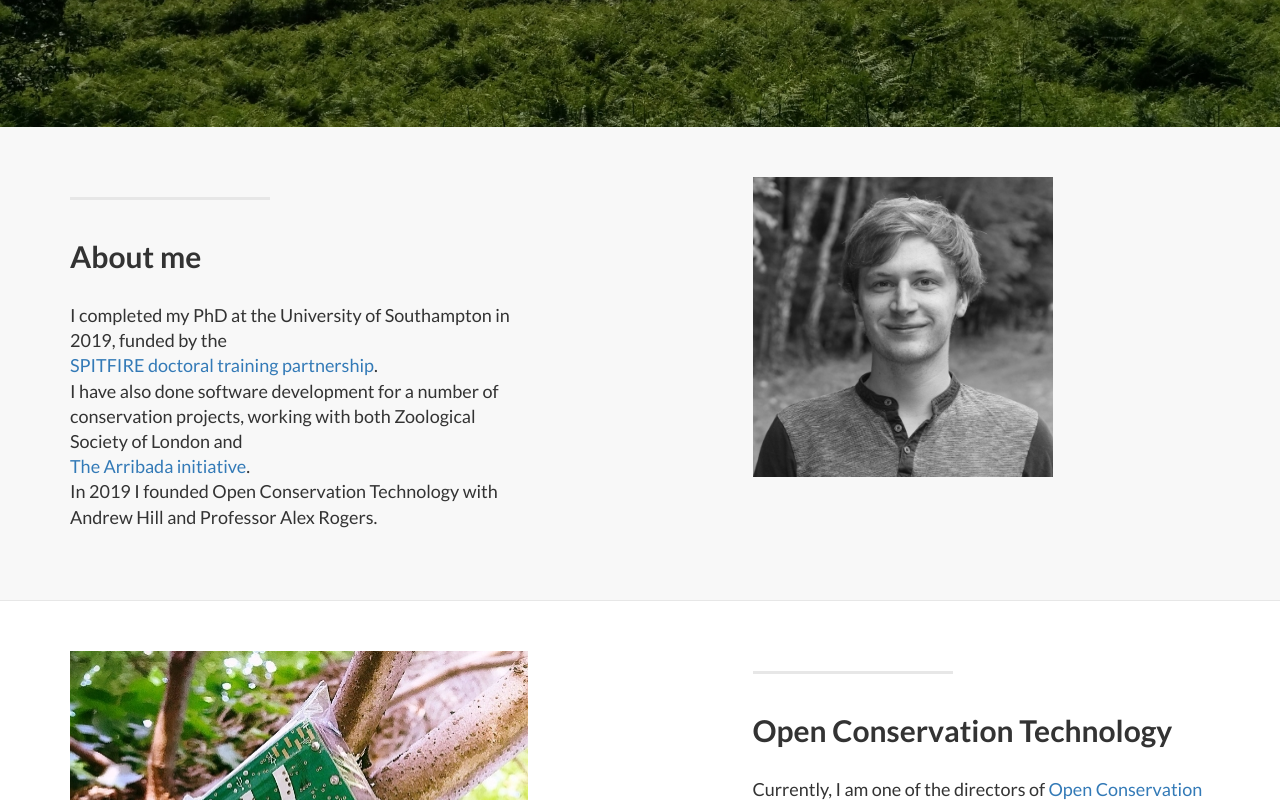
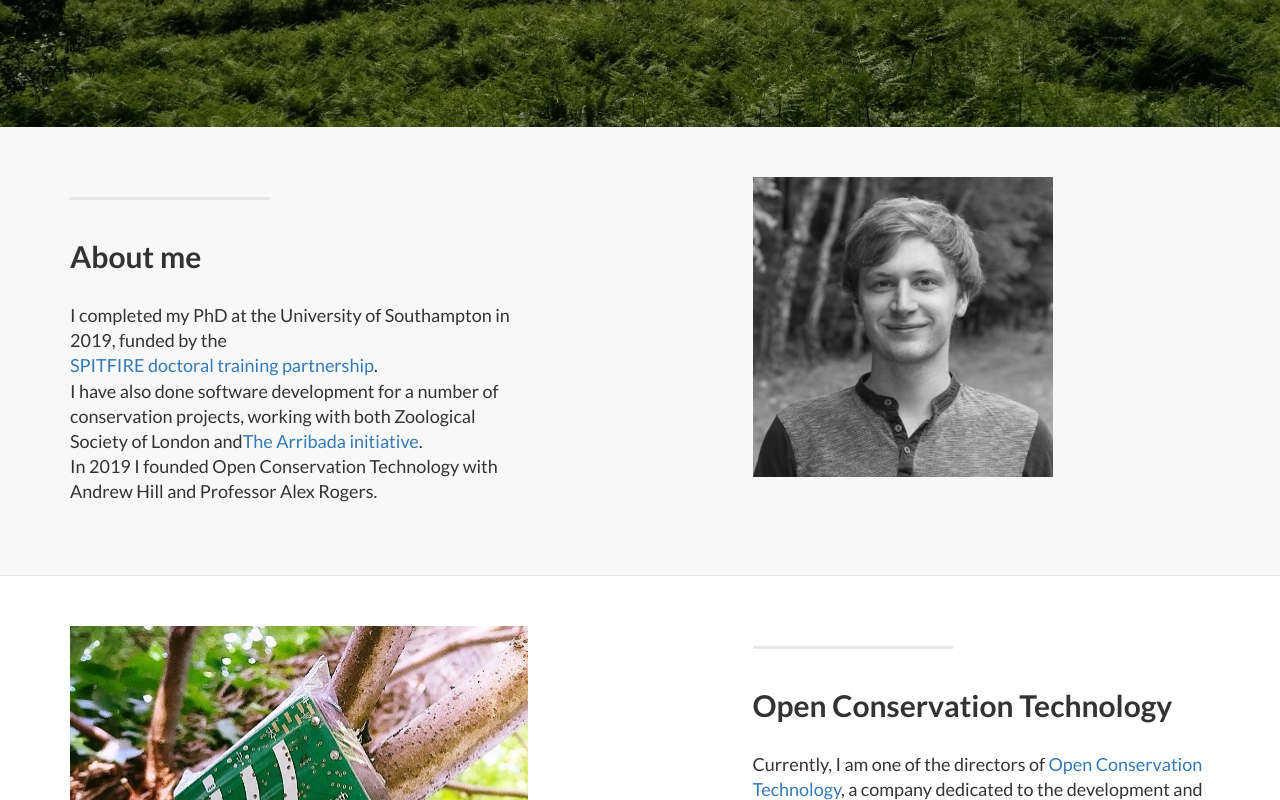
Before and after one commit to pcprince/pcprince.github.io, a plain HTML site: page index.html in a window 1280 px wide. Shown: the part 604-1404 px from the top of the page. Drawn offline with Linux system fonts and the light colour scheme.

Commit message:
Remove line break

```diff
--- a/index.html
+++ b/index.html
@@ -108,7 +108,7 @@
                     <hr class="section-heading-spacer">
                     <div class="clearfix"></div>
                     <h2 class="section-heading">About me</h2>
-			<p class="lead">I completed my PhD at the University of Southampton in 2019, funded by the</br><a target="_blank" href="http://www.spitfire.ac.uk/">SPITFIRE doctoral training partnership</a>.</br>I have also done software development for a number of conservation projects, working with both Zoological Society of London and</br><a target="_blank" href="https://blog.arribada.org/">The Arribada initiative</a>.</br>In 2019 I founded Open Conservation Technology with Andrew Hill and Professor Alex Rogers.</p>
+			<p class="lead">I completed my PhD at the University of Southampton in 2019, funded by the</br><a target="_blank" href="http://www.spitfire.ac.uk/">SPITFIRE doctoral training partnership</a>.</br>I have also done software development for a number of conservation projects, working with both Zoological Society of London and<a target="_blank" href="https://blog.arribada.org/">The Arribada initiative</a>.</br>In 2019 I founded Open Conservation Technology with Andrew Hill and Professor Alex Rogers.</p>
                 </div>
                 <div class="col-lg-5 col-lg-offset-2 col-sm-6">
                     <img class="img-responsive" src="img/me.jpg" alt="" width="300" height="300">
```
